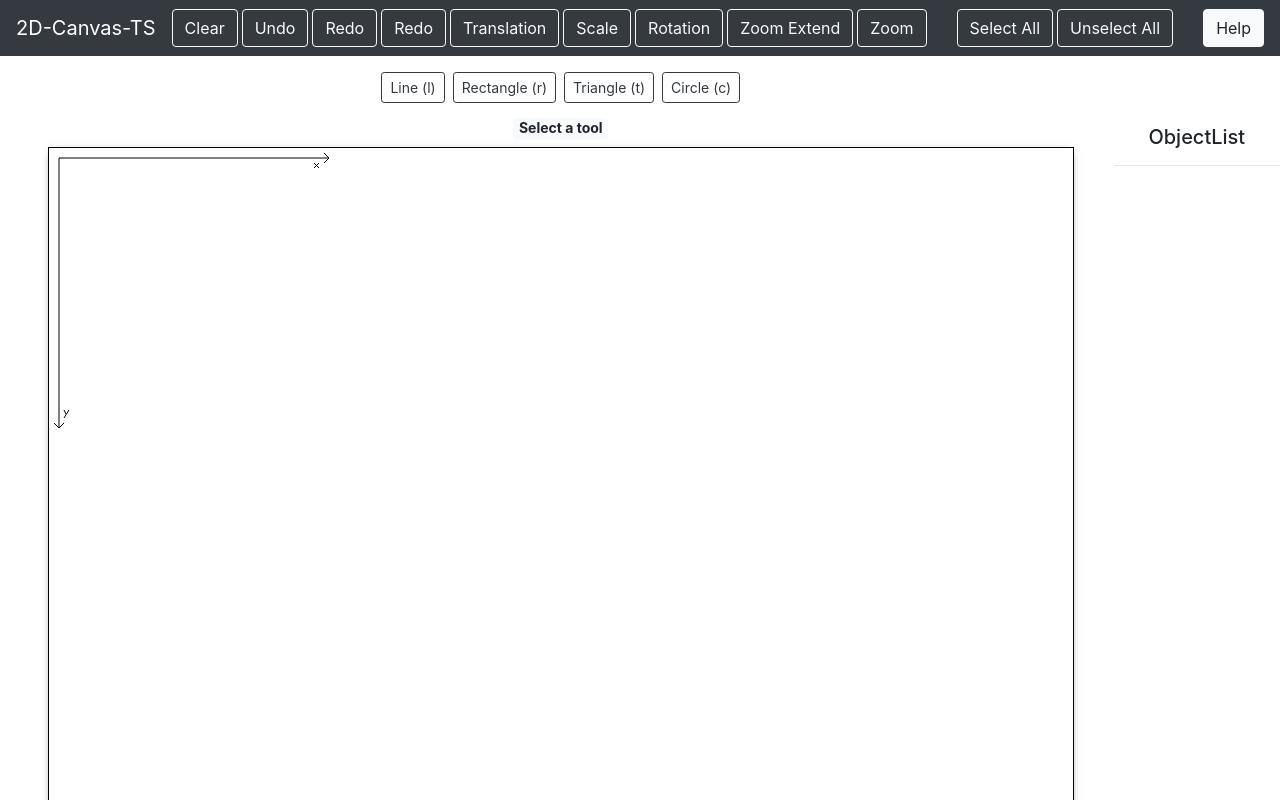
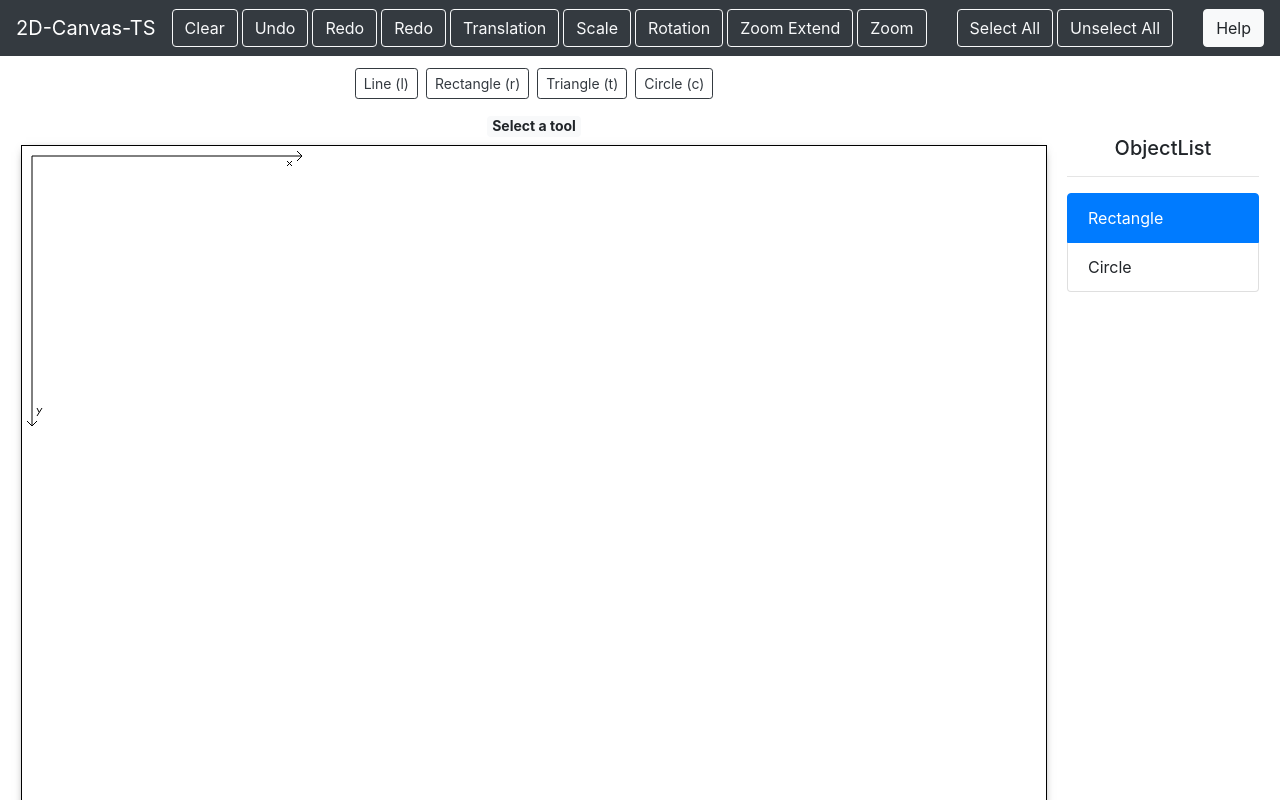
Before and after one commit to Viniciusvcr/2d-canvas-ts, a React (Create React App) app: page / in a window 1280 px wide. Shown: the top 800 px of the page. Built offline with nearby package versions, Linux system fonts and the light colour scheme.

Commit message:
layout using flex

```diff
--- a/src/App.tsx
+++ b/src/App.tsx
@@ -1,11 +1,84 @@
-import React from "react";
-import { Header, Main } from "./Components";
+import React, { useReducer, useEffect } from "react";
+import { Header, Canvas, Tools, ItemList } from "./Components";
+import { renderObjects } from "./controllers/canvas.controller";
+import { Mouse, MouseAction, INITIAL_MOUSE_STATE } from "./store/mouse";
+import {
+  ShapeStore,
+  ShapeAction,
+  INITIAL_SHAPE_STATE,
+  ShapeActionEnum,
+} from "./store/shape";
 
 function App() {
+  const [{ position }, mouseDispatcher] = useReducer(
+    (state: Mouse, action: MouseAction) => {
+      switch (action.type) {
+        case "UPDATE_AXIS":
+          return {
+            ...state,
+            position: action.mousePoint,
+          };
+
+        default:
+          return state;
+      }
+    },
+    INITIAL_MOUSE_STATE
+  );
+
+  const [shapeStore, shapeDispatcher] = useReducer(
+    (state: ShapeStore, action: ShapeAction) => {
+      switch (action.type) {
+        default:
+          return state;
+      }
+    },
+    INITIAL_SHAPE_STATE
+  );
+
+  useEffect(() => {
+    const canvasRef = document.getElementById("canvas") as HTMLCanvasElement;
+    canvasRef.width = 1024;
+    canvasRef.height = 768;
+
+    renderObjects(shapeStore, canvasRef);
+  }, [shapeStore]);
+
   return (
     <div className="App">
       <Header />
-      <Main />
+      <div
+        style={{
+          display: "flex",
+          flexDirection: "row",
+          flexWrap: "wrap",
+          margin: "0 auto",
+          justifyContent: "center",
+          alignContent: "center",
+        }}
+      >
+        <div
+          style={{
+            display: "flex",
+            flexDirection: "column",
+            alignContent: "center",
+            alignItems: "center",
+            paddingTop: "8px",
+          }}
+        >
+          <Tools />
+          <Canvas
+            mouseDispatcher={mouseDispatcher}
+            position={position}
+            shapeDispatcher={shapeDispatcher}
+            shapeStore={shapeStore}
+          />
+        </div>
+        <ItemList
+          itemList={shapeStore.onCanvas}
+          storeDispatcher={shapeDispatcher}
+        />
+      </div>
     </div>
   );
 }
--- a/src/Components/Canvas.tsx
+++ b/src/Components/Canvas.tsx
@@ -1,11 +1,13 @@
 import React from "react";
-import { Button } from "react-bootstrap";
 import { getMousePosition } from "../controllers/canvas.controller";
 import { Point } from "../models";
 import { MouseAction } from "../store/mouse";
+import { ShapeAction, ShapeStore } from "../store/shape";
 
 interface CanvasProps {
   mouseDispatcher: React.Dispatch<MouseAction>;
+  shapeDispatcher: React.Dispatch<ShapeAction>;
+  shapeStore: ShapeStore;
   position: Point;
 }
 
@@ -14,45 +16,12 @@ const Canvas: React.FC<CanvasProps> = function (props: CanvasProps) {
 
   return (
     <div
-      className="container"
       style={{
-        display: "inline-block",
-        verticalAlign: "text-top",
-        margin: "0 auto",
+        flex: 1,
+        margin: "10px",
       }}
     >
-      <div className="col m-1 box" id="conteudo-left">
       <div style={{ textAlign: "center" }}>
-          <div style={{ paddingTop: "8px", paddingBottom: "8px" }}>
-            <Button
-              variant="outline-light"
-              className="btn btn-outline-dark btn-sm m-1"
-              id="lineButton"
-            >
-              Line (l)
-            </Button>
-            <Button
-              variant="outline-light"
-              className="btn btn-outline-dark btn-sm m-1"
-              id="rectButton"
-            >
-              Rectangle (r)
-            </Button>
-            <Button
-              variant="outline-light"
-              className="btn btn-outline-dark btn-sm m-1"
-              id="triangleButton"
-            >
-              Triangle (t)
-            </Button>
-            <Button
-              variant="outline-light"
-              className="btn btn-outline-dark btn-sm m-1"
-              id="circleButton"
-            >
-              Circle (c)
-            </Button>
-          </div>
         <div>
           <span
             className="badge badge-light"
@@ -95,7 +64,6 @@ const Canvas: React.FC<CanvasProps> = function (props: CanvasProps) {
         </div>
       </div>
     </div>
-    </div>
   );
 };
 
--- a/src/Components/Item.tsx
+++ b/src/Components/Item.tsx
@@ -8,8 +8,7 @@ interface Props {
 
 const Item: React.FC<Props> = function (props: Props) {
   const { item, storeDispatcher } = props;
-  const style =
-    "list-group-item d-flex justify-content-between align-items-center'";
+  const style = "list-group-item d-flex'";
 
   return (
     <li className={item.selected ? `${style} active` : `${style}`}>
--- a/src/Components/ItemList.tsx
+++ b/src/Components/ItemList.tsx
@@ -1,6 +1,7 @@
 import React from "react";
 import Item from "./Item";
 import { ShapeAction, onCanvasInterface } from "../store/shape";
+import { Rectangle, Circle } from "../models";
 
 interface Props {
   storeDispatcher: React.Dispatch<ShapeAction>;
@@ -8,23 +9,38 @@ interface Props {
 }
 
 const ItemList: React.FC<Props> = function (props: Props) {
-  const { itemList, storeDispatcher } = props;
+  let { itemList, storeDispatcher } = props;
 
+  itemList = [
+    {
+      id: 1,
+      selected: true,
+      shape: new Rectangle({ x: 0, y: 0 }, { x: 0, y: 0 }),
+    },
+    {
+      id: 2,
+      selected: false,
+      shape: new Circle({ x: 0, y: 0 }, { x: 0, y: 0 }),
+    },
+  ];
   return (
     <div
       style={{
-        display: "inline-block",
-        verticalAlign: "text-top",
-        margin: "0 auto",
-        paddingTop: "69px",
-        width: "15%",
+        flex: 1,
+        paddingTop: "70px",
+        maxWidth: "15%",
+        margin: "10px",
       }}
     >
       <h5 style={{ textAlign: "center" }}>ObjectList</h5>
       <hr />
       <ul className="list-group">
         {itemList.map((item) => (
-          <Item item={item} storeDispatcher={storeDispatcher}></Item>
+          <Item
+            item={item}
+            key={item.id}
+            storeDispatcher={storeDispatcher}
+          ></Item>
         ))}
       </ul>
     </div>
--- a/src/Components/Main.tsx
+++ /dev/null
@@ -1,58 +0,0 @@
-import React, { useReducer, useEffect } from "react";
-import Canvas from "./Canvas";
-
-import { renderObjects } from "../controllers/canvas.controller";
-import { Mouse, MouseAction, INITIAL_MOUSE_STATE } from "../store/mouse";
-import {
-  ShapeStore,
-  ShapeAction,
-  INITIAL_SHAPE_STATE,
-  ShapeActionEnum,
-} from "../store/shape";
-import ItemList from "./ItemList";
-
-export default function Main() {
-  const [{ position }, mouseDispatcher] = useReducer(
-    (state: Mouse, action: MouseAction) => {
-      switch (action.type) {
-        case "UPDATE_AXIS":
-          return {
-            ...state,
-            position: action.mousePoint,
-          };
-
-        default:
-          return state;
-      }
-    },
-    INITIAL_MOUSE_STATE
-  );
-
-  const [shapeStore, shapeDispatcher] = useReducer(
-    (state: ShapeStore, action: ShapeAction) => {
-      switch (action.type) {
-        default:
-          return state;
-      }
-    },
-    INITIAL_SHAPE_STATE
-  );
-
-  useEffect(() => {
-    const canvasRef = document.getElementById("canvas") as HTMLCanvasElement;
-    canvasRef.width = 1024;
-    canvasRef.height = 768;
-
-    renderObjects(shapeStore, canvasRef);
-  }, [shapeStore]);
-
-  return (
-    <div style={{ display: "flex", flexDirection: "row", width: "100%" }}>
-      <Canvas mouseDispatcher={mouseDispatcher} position={position} />
-      <ItemList
-        itemList={shapeStore.onCanvas}
-        storeDispatcher={shapeDispatcher}
-      />
-    </div>
-  );
-}
--- /dev/null
+++ b/src/Components/Tools.tsx
@@ -0,0 +1,43 @@
+import React from "react";
+import { Button } from "react-bootstrap";
+
+const Tools: React.FC = () => {
+  const style: React.CSSProperties = {
+    alignSelf: "center",
+  };
+
+  return (
+    <div style={style}>
+      <Button
+        variant="outline-light"
+        className="btn btn-outline-dark btn-sm m-1"
+        id="lineButton"
+      >
+        Line (l)
+      </Button>
+      <Button
+        variant="outline-light"
+        className="btn btn-outline-dark btn-sm m-1"
+        id="rectButton"
+      >
+        Rectangle (r)
+      </Button>
+      <Button
+        variant="outline-light"
+        className="btn btn-outline-dark btn-sm m-1"
+        id="triangleButton"
+      >
+        Triangle (t)
+      </Button>
+      <Button
+        variant="outline-light"
+        className="btn btn-outline-dark btn-sm m-1"
+        id="circleButton"
+      >
+        Circle (c)
+      </Button>
+    </div>
+  );
+};
+
+export default Tools;
--- a/src/Components/index.tsx
+++ b/src/Components/index.tsx
@@ -1,3 +1,4 @@
 export { default as Header } from "./Header";
-export { default as Main } from "./Main";
 export { default as ItemList } from "./ItemList";
+export { default as Canvas } from "./Canvas";
+export { default as Tools } from "./Tools";
```
Lines whose indentation alone changed are shown as unchanged.
